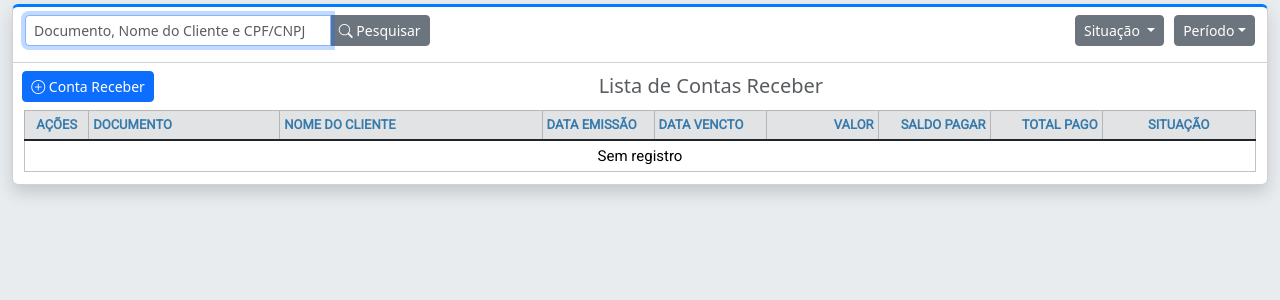
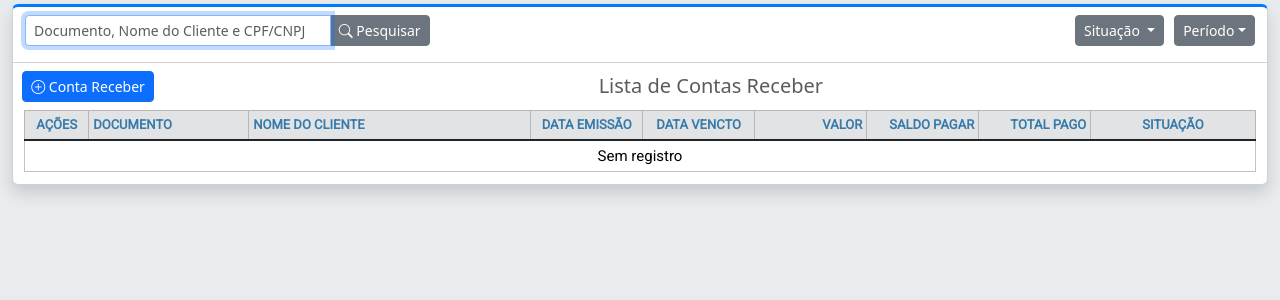
Before and after one commit to jvsjanilson/MeuFinanceiro, a Django app: page /contarecebers/ in a window 1280 px wide. Shown: the part 65-365 px from the top of the page. Run offline with Django 4.2, Linux system fonts and the light colour scheme; the visitor is signed in with stand-in values (Sample User, id 1); data that the repository does not hold is empty.

Commit message:
feat: ajustes nas colunas lista conta a receber

```diff
--- a/financeiro/templates/financeiro/contareceber/list.html
+++ b/financeiro/templates/financeiro/contareceber/list.html
@@ -51,10 +51,10 @@
                         <thead class="table-secondary ">
                             <tr>
                                 <th class="text-center" style="width: 4rem">Ações</th>
-                                <th>Documento</th>
+                                <th style="width: 10rem">Documento</th>
                                 <th>Nome do Cliente</th>
-                                <th style="width: 7rem">Data Emissão</th>
-                                <th style="width: 7rem">Data Vencto</th>
+                                <th class="text-center" style="width: 7rem">Data Emissão</th>
+                                <th class="text-center" style="width: 7rem">Data Vencto</th>
                                 <th style="width: 7rem" class="text-end">Valor</th>
                                 <th style="width: 7rem" class="text-end">Saldo Pagar</th>
                                 <th style="width: 7rem" class="text-end">Total Pago</th>
@@ -89,7 +89,7 @@
                                     </td>
                                     <td>{{ m.documento }}</td>
                                     <td>{{ m.contato }}</td>
-                                    <td >{{ m.data_emissao }}</td>
+                                    <td class="text-center" >{{ m.data_emissao }}</td>
                                     <td class="text-center {% if m.vencido == True %}text-danger{% endif %} ">{% if m.vencido == True %}<span class="text-danger">●</span>{% endif %} {{ m.data_vencimento }}</td>
                                     <td class="text-end">{{ m.valor_titulo }}</td>
                                     <td class="text-end">{{ m.saldo_pagar }}</td>
```
